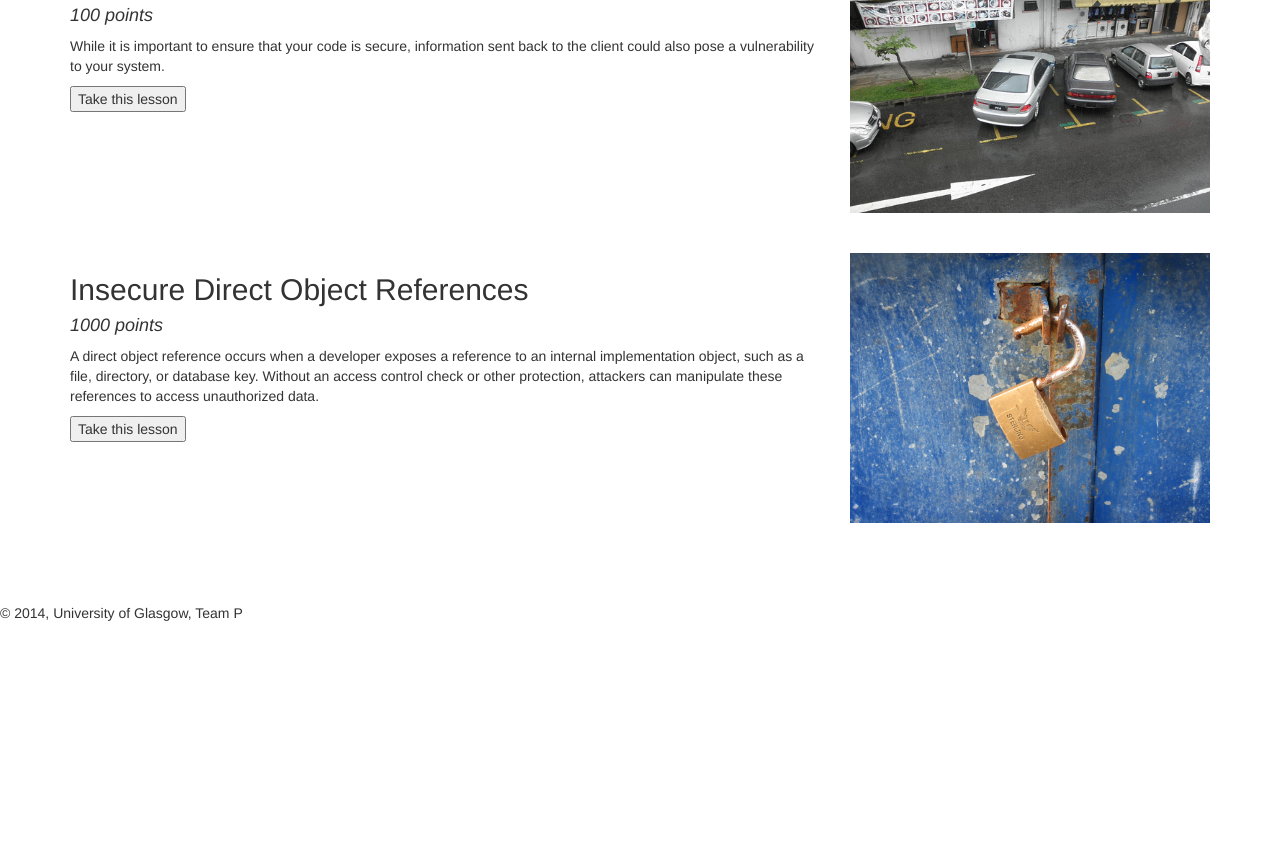
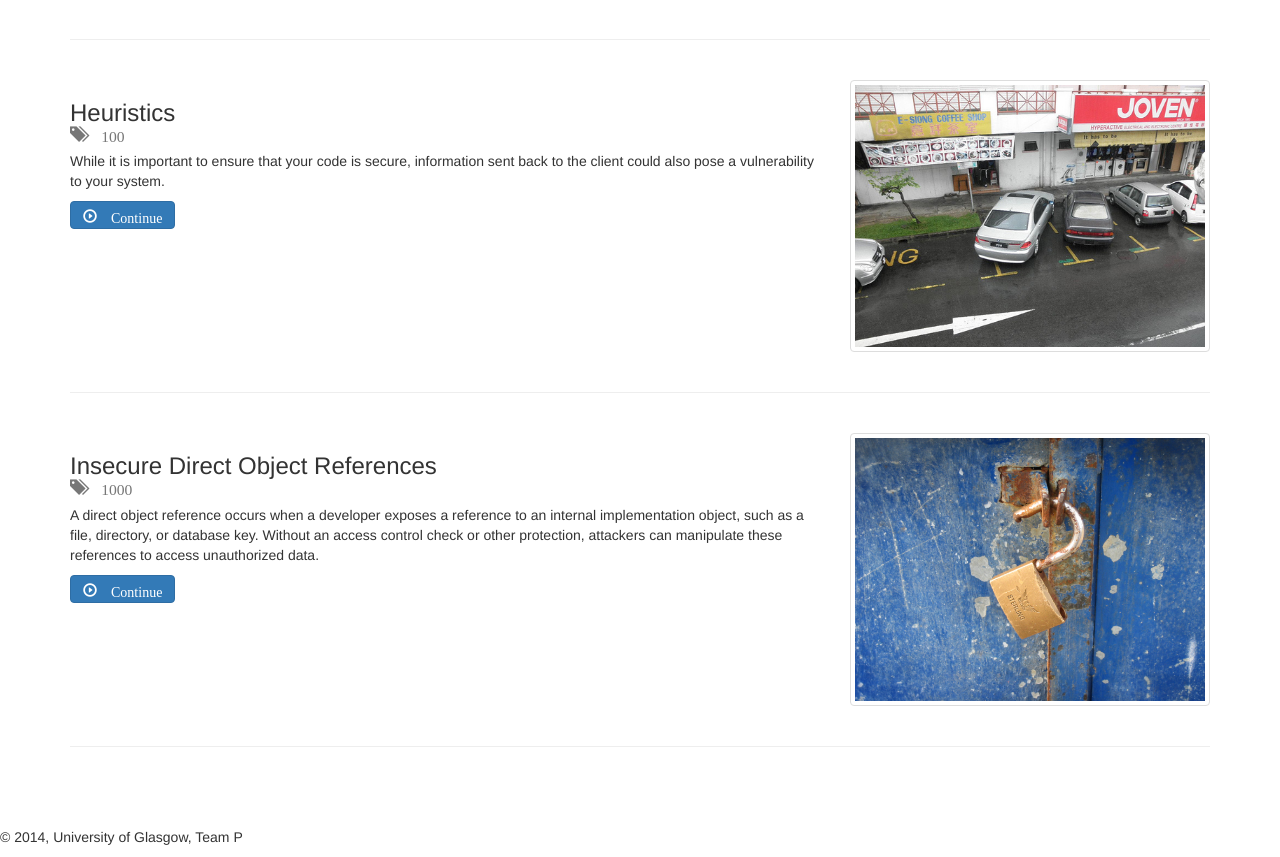
Before and after one commit to zero-point/cybersec, a Django app: page /lessons/ in a window 1280 px wide. Shown: the part 467-1324 px from the top of the page. Before the commit the page ends 1088 px from the top, so only its background shows below. Run offline with Django 3.2, Linux system fonts and the light colour scheme; a user stored in the database is signed in; data comes from the database, SQL or seed files in the repository; both versions use the stored data as it was after the commit; parts of the project's set-up code (start-up, migrations or seed data) failed here and were passed over; some libraries are stand-ins or nearby versions.

Commit message:
Some design updates

```diff
--- a/templates/base.html
+++ b/templates/base.html
@@ -3,17 +3,19 @@
 		<title>{% block title %}Security Learning Tool{% endblock %}</title>
 		{% load static %}
 		<link rel="stylesheet" type="text/css" href="{% static 'css/bootstrap.min.css' %}">
-		{% block head %}{% endblock %}
+		{% block head %}
+		{% endblock %}
 	</head>
 	<body>
 		<nav class="navbar navbar-inverse navbar-fixed-top" role="navigation">
 		  <!-- Brand and toggle get grouped for better mobile display -->
 		  <div class="navbar-header">
-		    <a class="navbar-brand" href="{% url 'lessons'%}">Security Learning Tool</a>s
+		    <a class="navbar-brand" href="{% url 'lessons'%}">Security Learning Tool</a>
 		  </div>
 		  <div class="collapse navbar-collapse" id="navbar-collapse">
 		  	<ul class="nav navbar-nav">
-		    {% block header %}{% endblock %}
+		    {% block header %}
+		    {% endblock %}
 		    </ul>
 		  </div>
 		</nav>
--- a/templates/course/lessons.html
+++ b/templates/course/lessons.html
@@ -7,23 +7,34 @@
 {% endblock %}
 
 {% block content %}
+
+    <h1>
+        <strong>Lessons</strong>
+        <br />
+        <small>Pick a lesson to continue</small>
+    </h1>
+
 	{%for lesson in lessons%}
 	<div class="row">
 	    <div class="col-xs-12 col-sm-6 col-md-8">
-	        <h2>{{lesson.title}}</h2>
-		    <h4><i>{{lesson.award}} points</i></h4>
+	        <h3>
+	            {{lesson.title}}
+	            <br />
+	            <small><span class="glyphicon glyphicon-tags" /> {{lesson.award}}</small>
+	        </h3>
 		    <p>{{lesson.description}}</p>
 		    <p>
-		        <button onclick="window.location.href='/lessons/res/?title={{lesson.title}}'">
-		            Take this lesson
+		        <button class="btn btn-primary" onclick="window.location.href='/lessons/res/?title={{lesson.title}}'">
+		            <span class="glyphicon glyphicon-play-circle" /> Continue
 		        </button>
 		    </p>
 	    </div>
 	    <div class="col-xs-6 col-md-4">
-	        <img src={{MEDIA_URL}}{{lesson.image}} style="width:100%" />
+	        <img class="img-thumbnail" src={{MEDIA_URL}}{{lesson.image}} style="width:100%" />
 	    </div>
 	</div>
 	<br />
+	<hr />
 	<br />
 	{% endfor %}
 {% endblock %}
```
Also changed, not shown: templates/course/login.html (+27 -16 lines), db.sqlite3, 1 other file.
